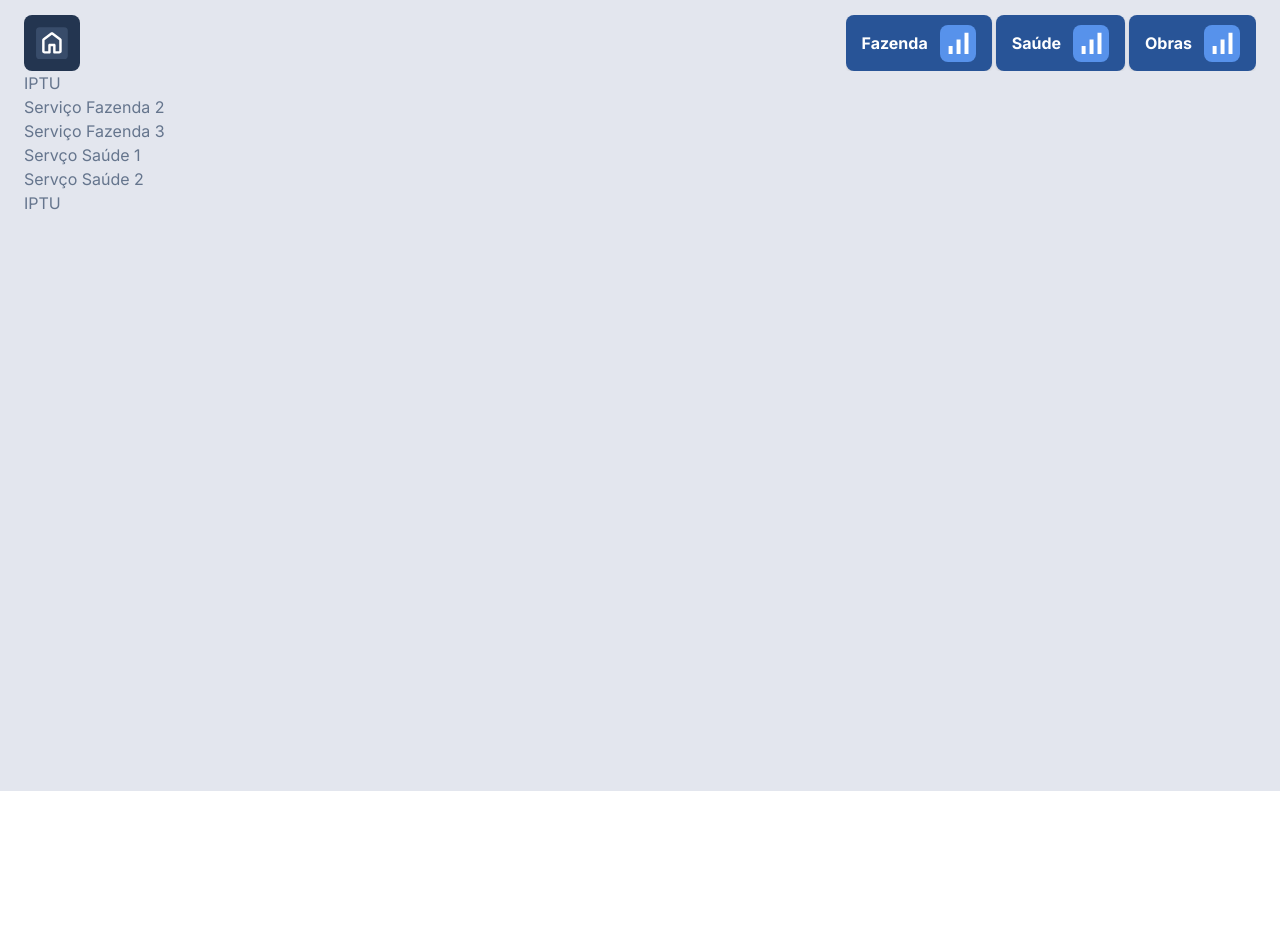
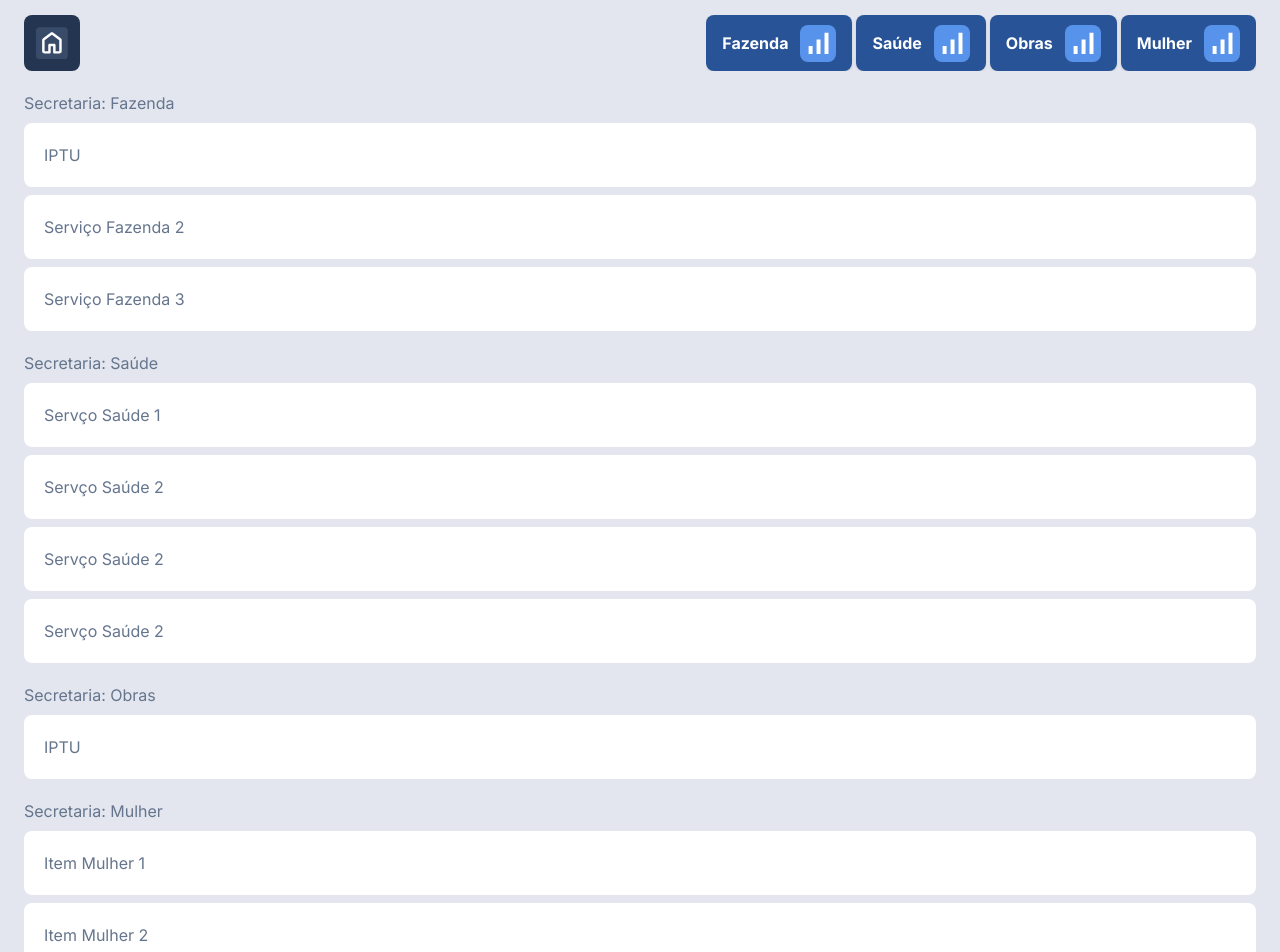
Before and after one commit to vsiago/carta-de-servico, a Next.js app: page / in a window 1280 px wide. Shown: the part 180-1132 px from the top of the page. Before the commit the page ends 971 px from the top, so only its background shows below. Built offline with nearby package versions, Linux system fonts and the light colour scheme.

Commit message:
Atualizações perfeitas

```diff
--- a/public/secretarias.json
+++ b/public/secretarias.json
@@ -39,6 +39,18 @@
             "titulo": "Titulo",
             "descricao": "Descrição",
             "avatar": "/url"
+          },
+          {
+            "cartaNome": "Servço Saúde 2",
+            "titulo": "Titulo",
+            "descricao": "Descrição",
+            "avatar": "/url"
+          },
+          {
+            "cartaNome": "Servço Saúde 2",
+            "titulo": "Titulo",
+            "descricao": "Descrição",
+            "avatar": "/url"
           }
         ]
       },
@@ -53,6 +65,24 @@
             "avatar": "/url"
           }
         ]
+      },
+      {
+        "nome": "Mulher",
+        "icone": "/url",
+        "cartas": [
+          {
+            "cartaNome": "Item Mulher 1",
+            "titulo": "Titulo",
+            "descricao": "Descrição",
+            "avatar": "/url"
+          },
+          {
+            "cartaNome": "Item Mulher 2",
+            "titulo": "Titulo",
+            "descricao": "Descrição",
+            "avatar": "/url"
+          }
+        ]
       }
     ]
   }
--- a/src/app/page.js
+++ b/src/app/page.js
@@ -1,17 +1,15 @@
 "use client"
-import React from 'react';
+import React, { useState, useEffect } from 'react';
 import Image from "next/image"
-import { useState, useEffect } from "react"
-
 import secretariasData from '../../public/secretarias.json'
 
-function ListaSecretarias({ state }) {
+function ListaSecretarias({ state, handleSecretariaClick }) {
   return (
-    <ul className={`${state ? 'visible opacity-100 h-[500px] top-20 overflow-auto' : 'invisible opacity-0 top-14 h-0 md:visible md:opacity-100 md:h-auto'} md:flex-row md:h-auto md:top-0 overflow-hidden trasnition-all ease-in-out duration-300 h-16 flex flex-col gap-1 items-end ml-20 absolute right-0`}>
+    <ul className={`${state ? 'visible opacity-100 h-[500px] top-20 overflow-auto' : 'invisible opacity-0 top-14 h-0 md:visible md:opacity-100 md:h-auto'} md:flex-row md:h-auto md:top-0 overflow-hidden transition-all ease-in-out duration-300 h-16 flex flex-col gap-1 items-end ml-20 absolute right-0`}>
 
       {/* LISTA DE SECRETARIAS */}
       {secretariasData.secretarias.map((secretaria, index) => (
-        <li key={index} className={`px-4 bg-[#285497] min-w-[56px] min-h-[56px] flex flex-row-reverse items-center justify-center rounded-lg shadow gap-3`}>
+        <li key={index} onClick={() => handleSecretariaClick(secretaria)} className={`px-4 bg-[#285497] min-w-[56px] min-h-[56px] flex flex-row-reverse items-center justify-center rounded-lg shadow gap-3 cursor-pointer`}>
           <div className="min-w-[32px] min-h-[32px] p-[2px] bg-[#5792EB] rounded-lg">
             <Image
               width={32}
@@ -22,28 +20,24 @@ function ListaSecretarias({ state }) {
           </div>
           <p className="font-bold text-white">{secretaria.nome}</p>
         </li>
-      ))
-
-      }
+      ))}
     </ul>
   )
 }
 
 export default function Carta() {
-  const [state, setState] = useState(false)
-  const [secretarias, setSecretarias] = useState([])
-  const [allCartas, setAllCartas] = useState(false)
+  const [state, setState] = useState(false);
+  const [secretarias, setSecretarias] = useState([]);
+  const [secretariaSelecionada, setSecretariaSelecionada] = useState(null);
 
-  const handleClick = () => {
-    console.log('Estaca zero');
-    // Atualize a lista de secretarias
-    // Por enquanto, vamos apenas exibir os dados originais
-    setSecretarias(secretariasData.secretarias);
+  const handleSecretariaClick = (secretaria) => {
+    setSecretariaSelecionada(secretaria);
+    setState(false);
   };
 
   useEffect(() => {
     setSecretarias(secretariasData.secretarias);
-  })
+  }, []); // executa apenas uma vez ao montar o componente
 
   return (
     <>
@@ -68,10 +62,8 @@ export default function Carta() {
       <main className="min-h-screen flex-1 bg-[#E3E6EE] p-6">
         <section>
           <nav className="flex gap-3 items-center justify-between min-w-screen  relative">
-
-
             {/* Botao Buscar todas as Buscas */}
-            <div onClick={handleClick} className="p-2 bg-[#233550] min-w-[56px] h-[56px] flex items-center justify-center rounded-lg cursor-pointer">
+            <div onClick={() => setSecretariaSelecionada(null)} className="p-2 bg-[#233550] min-w-[56px] h-[56px] flex items-center justify-center rounded-lg cursor-pointer">
               <Image
                 width={32}
                 height={32}
@@ -79,7 +71,7 @@ export default function Carta() {
                 alt="Icone Carta de Servico"
               />
             </div>
-            <ListaSecretarias state={state} />
+            <ListaSecretarias state={state} handleSecretariaClick={handleSecretariaClick} />
             <div>
               <div
                 onClick={() => setState(!state)}
@@ -90,19 +82,31 @@ export default function Carta() {
               </div>
             </div>
           </nav>
-          <ul>
-            {secretariasData.secretarias.map((secretaria, indexSecretaria) => (
+          {secretariaSelecionada && (
+            <ul className='flex gap-2 mt-3'>
+              {secretariaSelecionada.cartas.map((carta, index) => (
+                <li key={index}>
+                    <p className='p-1 px-3 bg-slate-300 rounded-full cursor-pointer'>{carta.cartaNome}</p>
+                </li>
+              ))}
+            </ul>
+          )}
+          {
+            secretariasData.secretarias.map((secretaria, indexSecretaria) => (
+              <ul className='flex flex-col gap-2 mt-5'>
+                <p>Secretaria: {secretaria.nome}</p>
               <React.Fragment key={indexSecretaria}>
                 {secretaria.cartas.map((carta, indexCarta) => (
-                  <li key={indexCarta}>
+                  <li className='list-none w-full bg-white p-5 rounded-lg' key={indexCarta}>
                     <p>{carta.cartaNome}</p>
                   </li>
                 ))}
               </React.Fragment>
-            ))}
-          </ul>
+              </ul>
+            ))
+          }
         </section>
       </main>
     </>
-  )
+  );
 }
```
